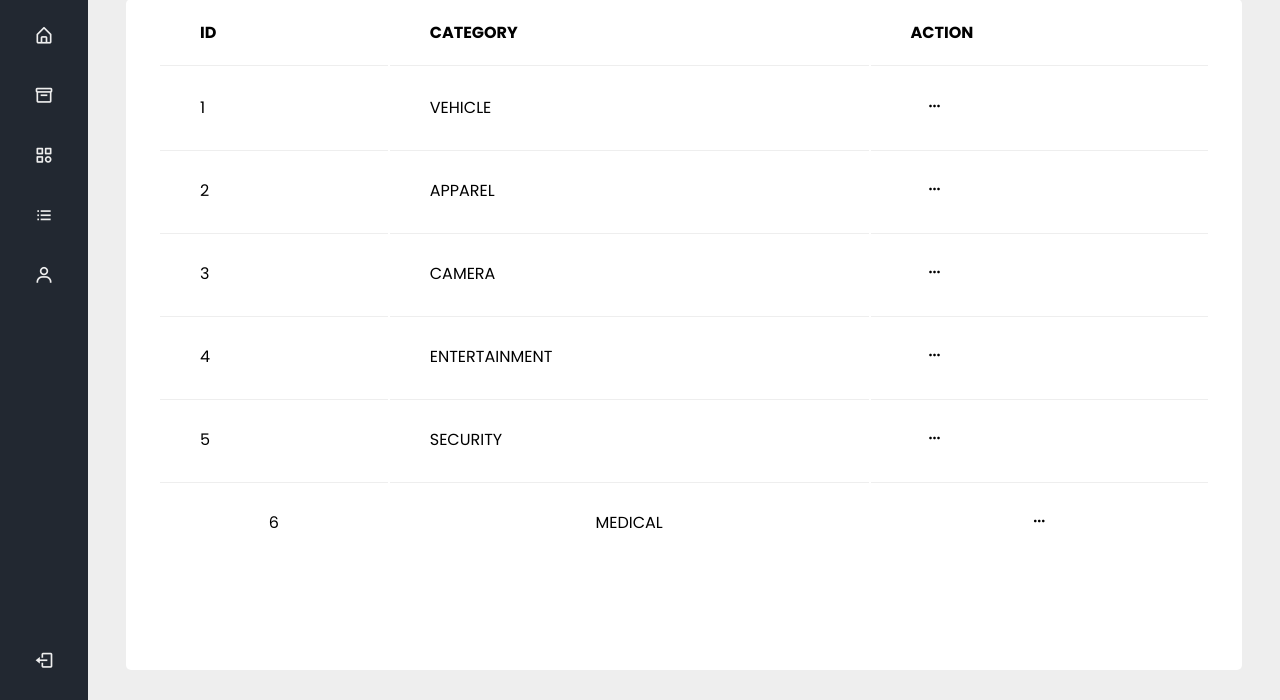
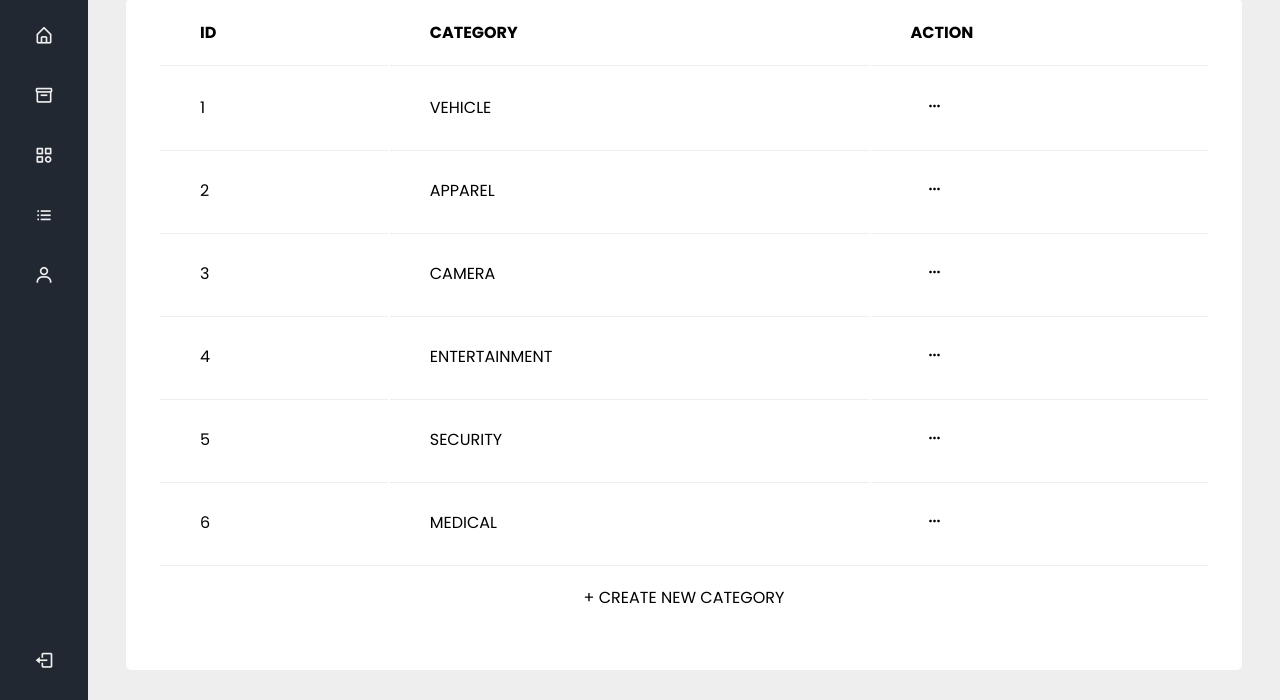
Before and after one commit to GaruVA/admin-panel, a PHP site: page /categories.php in a window 1280 px wide. Shown: the part 100-800 px from the top of the page. Run offline with PHP 8.4, Linux system fonts and the light colour scheme.

Commit message:
Update categories.php

```diff
--- a/categories.php
+++ b/categories.php
@@ -171,6 +171,9 @@
                                 </div>
                             </td>
                         </tr>
+                        <tr>
+                            <td colspan = 3><a href="#">+ Create New Category</a></td>
+                        </tr>
                     </tbody>
                 </table>
 
```
